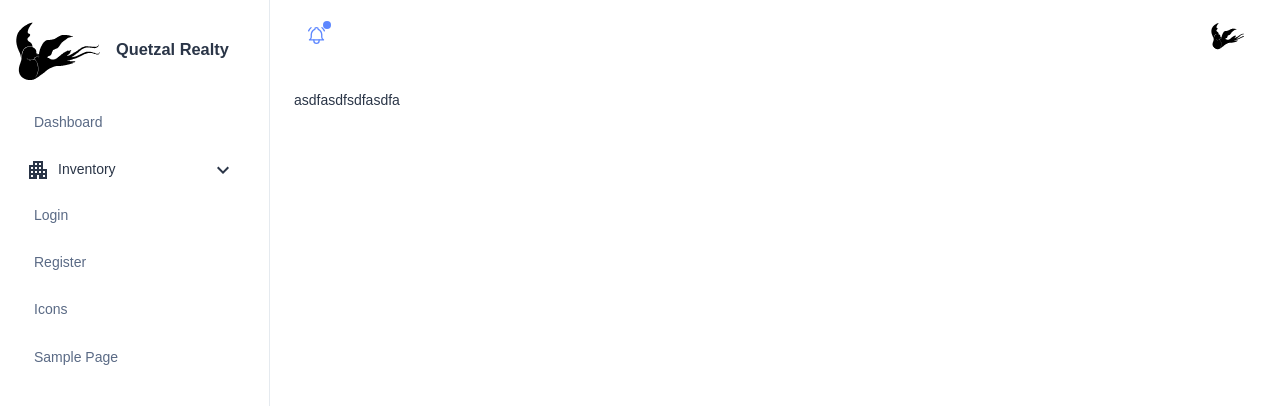
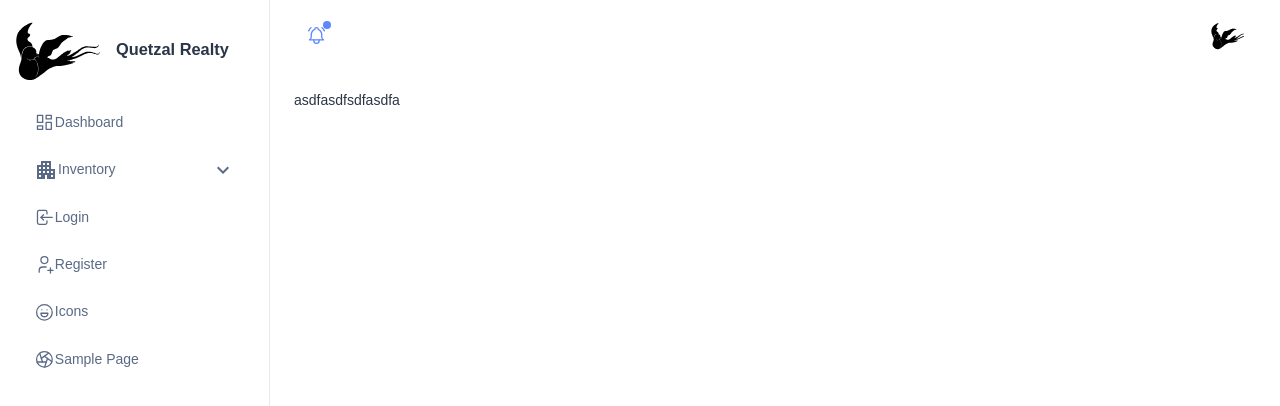
Before and after one commit to liangpeter08/quetzalRealty, a Next.js app in the folder studio/: page / in a window 1280 px wide. Shown: the top 406 px of the page. Built offline with nearby package versions, Linux system fonts and the light colour scheme.

Commit message:
working icon

```diff
--- a/studio/src/components/sidebar/NavItem/index.tsx
+++ b/studio/src/components/sidebar/NavItem/index.tsx
@@ -11,6 +11,7 @@ import {
 } from '@mui/material';
 import Link from 'next/link';
 import { usePathname } from 'next/navigation';
+import { ListItemStyled } from '../SidebarItems';
 
 const NoStyleLink = styled(Link)(({ theme }) => ({
   textDecoration: 'none',
@@ -23,48 +24,16 @@ const selectedCss = (theme: Theme) => {
   }
 }
 
-export const NavItem = ({ item, level, currPath }: any) => {
+export const NavItem = ({ item, currPath }: any) => {
   const Icon = item.icon;
-  const theme = useTheme();
-  const pathName = usePathname();
-  const itemIcon = <Icon stroke={1.5} size="1.3rem" />;
 
-  const ListItemStyled = styled(ListItem)(() => ({
-    whiteSpace: 'nowrap',
-    marginBottom: '2px',
-    padding: '8px 10px',
-    borderRadius: '8px',
-    backgroundColor: level > 1 ? 'transparent !important' : 'inherit',
-    color:
-      theme.palette.text.secondary,
-    paddingLeft: '10px',
-    '&:hover': {
-      backgroundColor: theme.palette.primary.light,
-      color: theme.palette.primary.main,
-    },
-    '&.Mui-selected': {
-      color: 'white',
-      backgroundColor: theme.palette.primary.main,
-      '&:hover': {
-        backgroundColor: theme.palette.primary.main,
-        color: 'white',
-      },
-    },
-  }));
+
 
   return (
     <NoStyleLink href={item.href} sx={(theme) => currPath.includes(item.href) ? selectedCss(theme) : {}}>
       <ListItemStyled
       >
-        {/* <ListItemIcon
-          sx={{
-            minWidth: '36px',
-            p: '3px 0',
-            color: 'inherit',
-          }}
-        >
-          {itemIcon}
-        </ListItemIcon> */}
+        {Icon && <Icon stroke={1.5} size="1.3rem"></Icon>}
         <ListItemText>
           <>{item.title}</>
         </ListItemText>
--- a/studio/src/components/sidebar/SidebarItems.tsx
+++ b/studio/src/components/sidebar/SidebarItems.tsx
@@ -1,20 +1,44 @@
 import React, { Component, useEffect, useState } from 'react';
 import Menuitems from './MenuItems';
-import { Box, Collapse, ListItem, ListItemText } from '@mui/material';
+import { Box, Collapse, ListItem, ListItemText, styled } from '@mui/material';
 import { NavItem } from './NavItem';
 import { ExpandLess, ExpandMore } from '@mui/icons-material';
 import { useSidebar } from '@/context/SidebarContext';
 import { usePathname } from 'next/navigation';
 
+
+export const ListItemStyled = styled(ListItem)(({ theme }) => ({
+  whiteSpace: 'nowrap',
+  marginBottom: '2px',
+  padding: '8px 10px',
+  borderRadius: '8px',
+  backgroundColor: 'inherit',
+  color:
+    theme.palette.text.secondary,
+  paddingLeft: '10px',
+  '&:hover': {
+    backgroundColor: theme.palette.primary.light,
+    color: theme.palette.primary.main,
+  },
+  '&.Mui-selected': {
+    color: 'white',
+    backgroundColor: theme.palette.primary.main,
+    '&:hover': {
+      backgroundColor: theme.palette.primary.main,
+      color: 'white',
+    },
+  },
+}));
+
 const SubMenu = ({ item, currPath }: any) => {
   const [isOpen, setOpen] = useState<boolean>(false);
   const Icon = item.icon;
   return (<>
-    <ListItem sx={{ padding: '8px 10px', borderRadius: '8px' }} key={item.id} onClick={() => setOpen((prev) => !prev)}>
-      {Icon && <Icon sx={{ marginRight: 1, marginLeft: -1 }} stroke={1.5} size="1.3rem"></Icon>}
+    <ListItemStyled sx={{ padding: '8px 10px', borderRadius: '8px' }} key={item.id} onClick={() => setOpen((prev) => !prev)}>
+      {Icon && <Icon stroke={1.5} size="1.3rem"></Icon>}
       <ListItemText primary={item.title} />
       {isOpen ? <ExpandLess /> : <ExpandMore />}
-    </ListItem>
+    </ListItemStyled >
     <Box sx={{ marginLeft: 2 }}>
       <Collapse in={isOpen} timeout='auto' unmountOnExit>
         {(item?.children ?? []).map((subitem: any) => {
```
